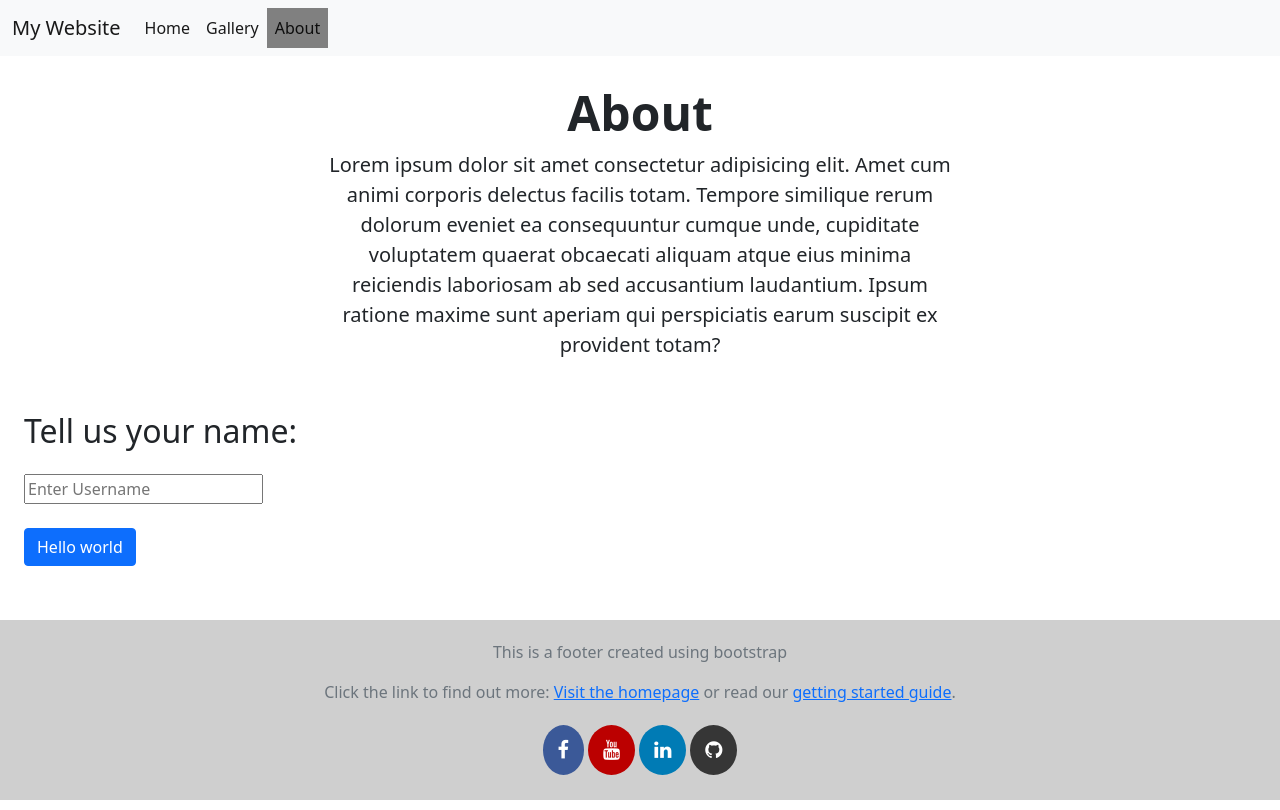
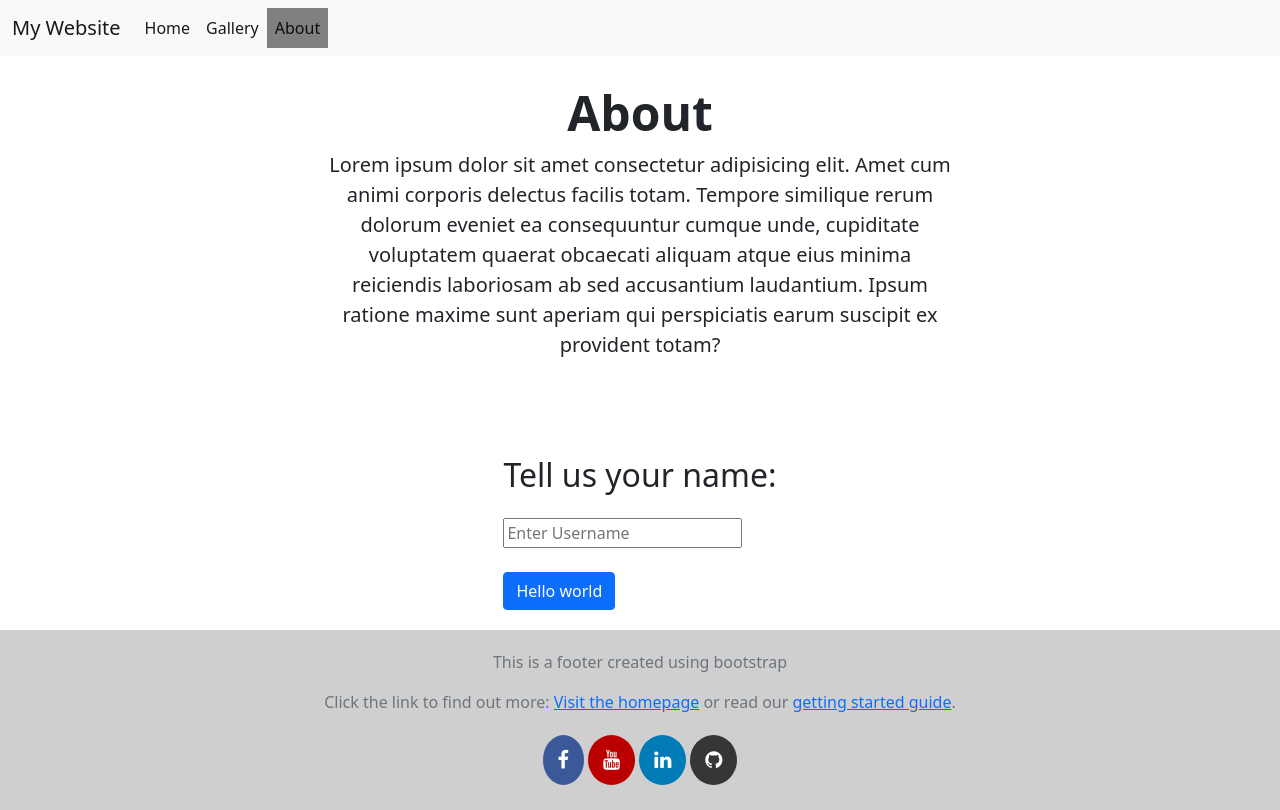
Before and after one commit to LukeWebster-Khan/git_test, a plain HTML site: page static_webpage/about.html in a window 1280 px wide. Drawn offline with nearby package versions, Linux system fonts and the light colour scheme.

Commit message:
added form container styling

```diff
--- a/static_webpage/styling.css
+++ b/static_webpage/styling.css
@@ -8,24 +8,20 @@ body {
 .nav-link {
   color: rgb(146, 195, 207);
 }
-
 .highlight {
   background-color: gray;
 }
 .nav {
   width: 100%;
 }
-
 .footer {
   flex-shrink: 0;
   background-color: rgb(207, 207, 207);
   padding: 20px 0;
 }
-
 .content {
   flex: 1 0 auto;
 }
-
 .social-media {
   display: flex;
   justify-content: center;
@@ -47,27 +43,28 @@ body {
   transform: rotate(360deg);
   color: #fff;
 }
-
 .fa-facebook {
   background: #3b5998;
   color: white;
 }
-
 .fa-youtube {
   background: #bb0000;
   color: white;
 }
-
 .fa-linkedin {
   background: #007bb5;
   color: white;
 }
-
 .fa-github {
   background: #363636;
   color: white;
 }
-
 .footer-container {
   text-align: center;
 }
+.form_container {
+  display: flex;
+  justify-content: center;
+  align-items: center;
+  padding: 20px;
+}
```
